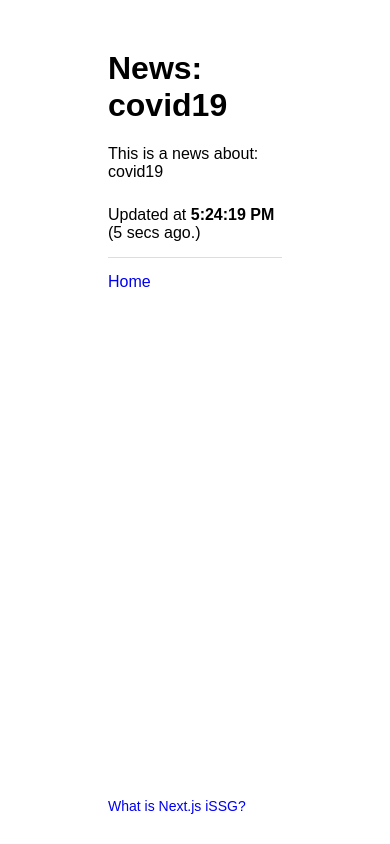
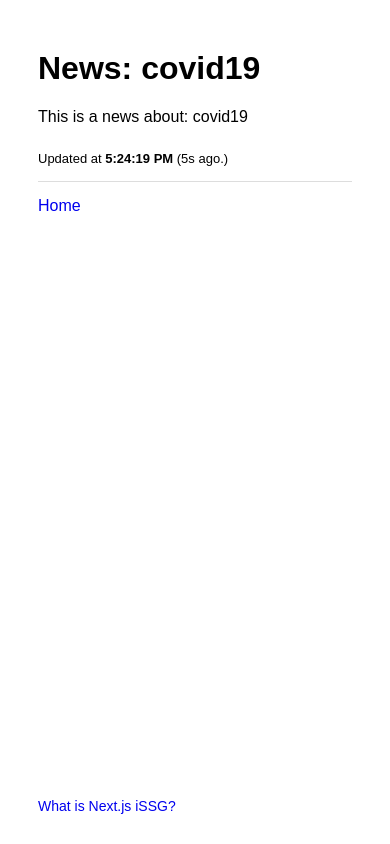
Before and after one commit to arunoda/nextjs-issg-example, a Next.js app: page /news/covid19 in a window 390 px wide. Built offline with nearby package versions, Linux system fonts and the light colour scheme.

Commit message:
Make it mobile friendly

```diff
--- a/pages/index.js
+++ b/pages/index.js
@@ -21,7 +21,7 @@ export default function Index() {
             <style jsx>{`
                 div {
                     font-family: Arial;
-                    margin: 50px 100px;
+                    margin: 50px 30px;
                 }
 
                 li {
--- a/pages/news/[slug].js
+++ b/pages/news/[slug].js
@@ -28,7 +28,7 @@ export default function NewsPage({slug, updatedAt}) {
             <h1>News: {slug}</h1>
             <p>This is a news about: {slug}</p>
             <div className="meta">
-                Updated at <span className="time">{timeString}</span> ({timeDiff} secs ago.)
+                Updated at <span className="time">{timeString}</span> ({timeDiff}s ago.)
             </div>
             <div>
                 <Link href="/"><a>Home</a></Link>
@@ -39,7 +39,7 @@ export default function NewsPage({slug, updatedAt}) {
             <style jsx>{`
                 .container {
                     font-family: Arial;
-                    margin: 50px 100px;
+                    margin: 50px 30px;
                 }
 
                 a {
@@ -50,6 +50,7 @@ export default function NewsPage({slug, updatedAt}) {
                     margin: 25px 0 15px 0;
                     padding-bottom: 15px;
                     border-bottom: 1px solid #DDD;
+                    font-size: 13px;
                 }
 
                 .time {
```
